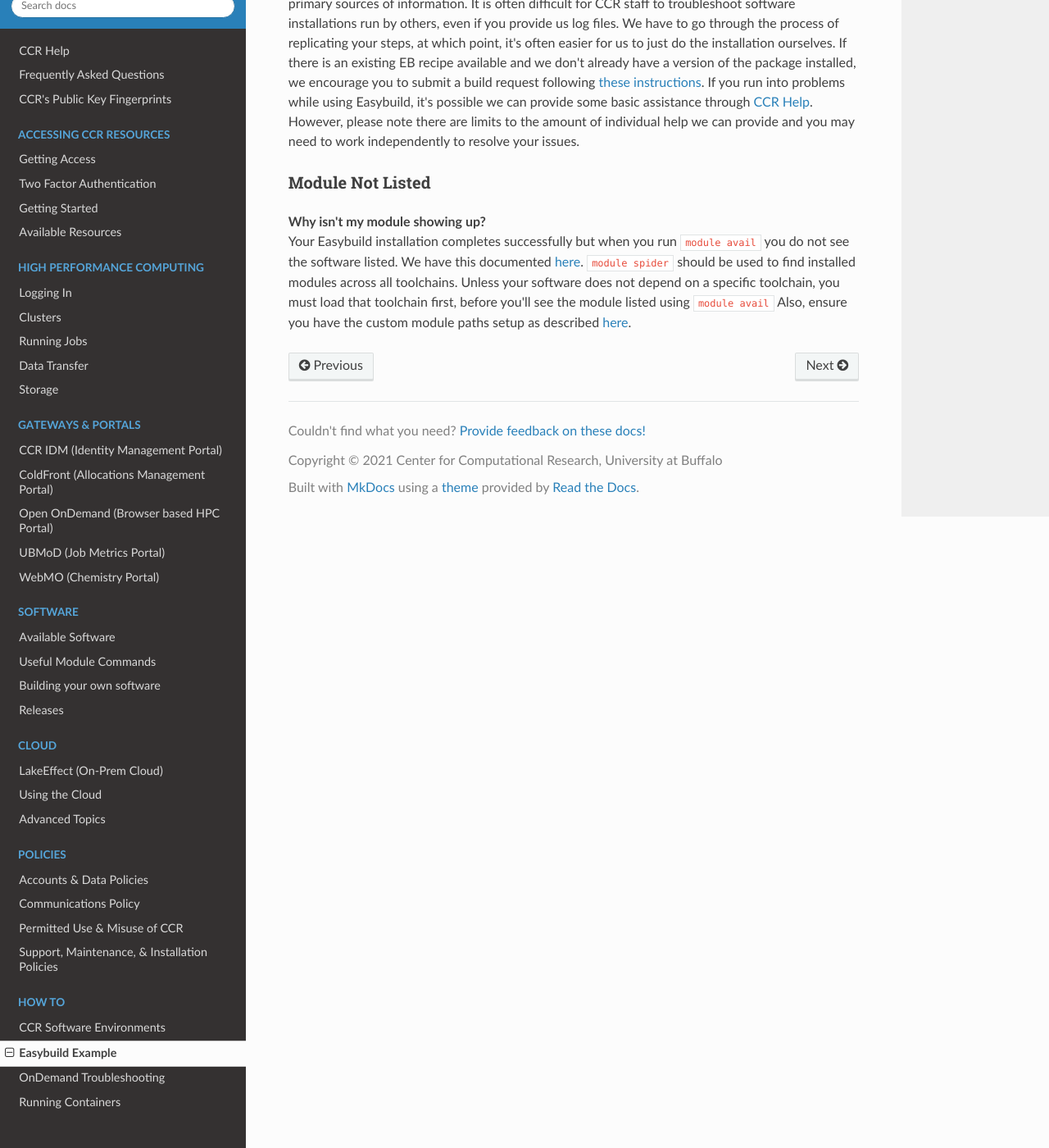
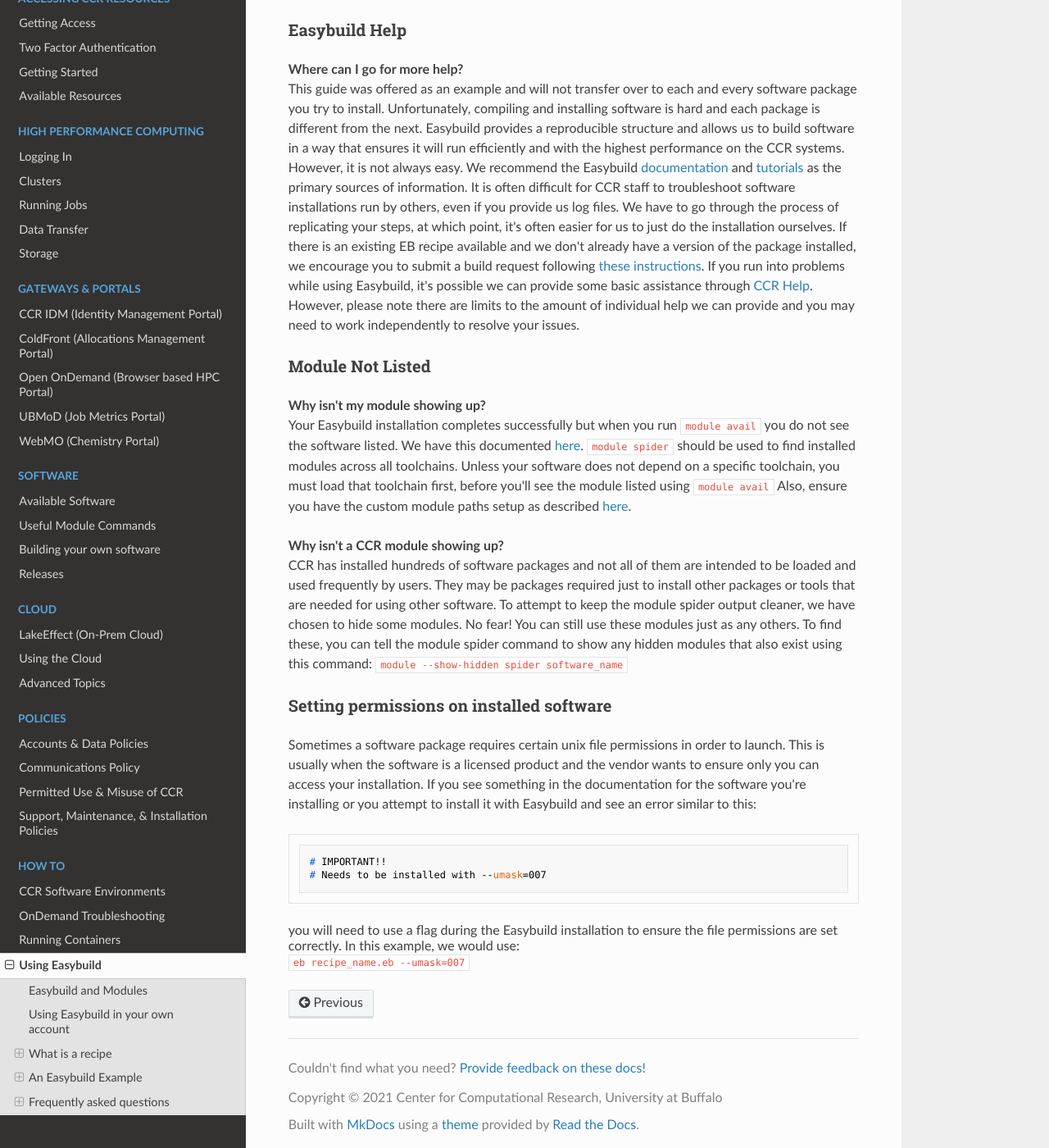
Before and after one commit to ubccr/ccrdocs, an MkDocs documentation site: the page built from pages/howto/easybuild.md, in a window 1280 px wide and 1400 px high, scrolled down 13701 px. Shown: the whole window at 82% size. Built offline with MkDocs 1.6.1, drawn with Linux system fonts in a browser that asks for light colours; nearby versions of some CDN libraries; some of the changed text lies outside the part shown.

Commit message:
additional updates to EB docs

````diff
--- a/mkdocs.yml
+++ b/mkdocs.yml
@@ -77,6 +77,6 @@ nav:
     - Support, Maintenance, & Installation Policies: policies/support.md
   - How To:
     - CCR Software Environments: howto/newenv.md
-    - Easybuild Example: howto/easybuild.md
     - OnDemand Troubleshooting:  howto/ood-trouble.md
     - Running Containers: howto/containerization.md
+    - Using Easybuild: howto/easybuild.md
--- a/pages/howto/easybuild.md
+++ b/pages/howto/easybuild.md
@@ -1,8 +1,10 @@
 ==This document is a work in progress.  The example shown is a simple one and uses the `ccrsoft/2023.01` software release.  It does not address all the possible issues you might run into compiling and installing software.==
+
+# Easybuild
 
 CCR staff utilize the Easybuild framework when installing software and this tool is made available to CCR users to install software themselves.  Easybuild ensures that the compilation and linking that happens during a software installation is done correctly and will work with our systems.  CCR staff do not offer courses on using Easybuild, nor are we able to troubleshoot issues you might run into.  However, there is excellent [documentation](https://docs.easybuild.io/) and [tutorials](https://tutorial.easybuild.io/) provided by Easybuild developers.  We provide this document to provide a bit of context to the Easybuild documentation and provide an example of using Easybuild to install a software package.
 
-# Easybuild and Modules
+## Easybuild and Modules
 
 One of the key features of EasyBuild is that it automatically generates environment modules which can be used to make a software package available in your session. In addition to defining standard Linux environment variables such as `PATH`, `CPATH` and `LIBRARY_PATH`, EasyBuild also defines some environment variables specific to EasyBuild, two of which may be particularly interesting to users:
 
@@ -25,7 +27,7 @@ ccruser@vortex ~:$ cd $EBROOTJAVA
 ccruser@vortex:/cvmfs/soft.ccr.buffalo.edu/versions/2023.01/easybuild/software/Core/java/11.0.16$
 ```
 
-# Using Easybuild in your own account
+## Using Easybuild in your own account
 
 EasyBuild can be used to install software packages in your own account. However, in most cases, it is preferable to ask our technical support to install the software centrally for you. This will ensure that the software package is available on all of our clusters for all users. It will also avoid using up all your quota.  It is often difficult for us to troubleshoot problems when someone else is trying to install software, making it hard to provide support to you.
 
@@ -43,7 +45,7 @@ EasyBuild can be used to install software packages in your own account. However,
 
     When in doubt, please ask [CCR Help](../help.md) for advice.
 
-# What is a recipe
+## What is a recipe
 
 Writing a recipe from scratch will not be discussed here; you can find more about this in the [EasyBuild documentation](https://docs.easybuild.io/). Modifying a recipe for your particular situation is easier, and it is easier still to find a suitable recipe and use it unmodified.
 
@@ -52,7 +54,7 @@ Recipes, also known as EasyConfig files, are text files containing the informati
 `<name>-<version>-<toolchain name>-<toolchain version>.eb`
 where `<name>` is the name of the package, `<version>` is its version, `<toolchain name>` is the name of the toolchain used and `<toolchain version>` is its version. More on toolchains later.
 
-## Installation recipes and logs
+### Installation recipes and logs
 
 EasyBuild keeps a copy of the recipe used to install each software package, as well as a detailed log inside the installation directory. This is accessible in the directory $EBROOT<name>/easybuild. For example, for the `java/11.0.16` module, the installation directory contains, among other things:
 - `$EBROOTJAVA/easybuild/Java-11.0.16.eb`
@@ -60,9 +62,9 @@ EasyBuild keeps a copy of the recipe used to install each software package, as w
 
 During your installation, you will see output indicating where the temporary log files for the build are located.  After completion of the install, the path of the full build log is output by Easybuild.  See more [here](#investigating-logs)
 
-# An Easybuild Example
+## An Easybuild Example
 
-## Easybuild Background
+### Easybuild Background
 
 At CCR, we provide a set of [supported toolchains](../software/releases.md) and users are able to use Easybuild to install software for themselves without administrative privileges.  We provide instructions to get started [here](../software/building.md).  Some packages install quite easily and the `samtools` example provided in our documentation is one of those packages.  However, what happens if you want to install something that CCR doesn't offer, but you're not finding an exact match for a toolchain provided by CCR or the version of the software you want to run?  It's a bit of trial and error, to be honest.  And this is what CCR staff are doing on a daily basis as we work through the [installation requests](../software/building.md#software-build-requests) in our [GitHub repository](https://github.com/ubccr/software-layer/issues).
 
@@ -85,7 +87,7 @@ Intel compilers:
 
 The EasyBuild config repository contains a lot of recipes which may or may not compile with the toolchains CCR provides.  As a reminder, these are the [toolchains](../software/releases.md) CCR supports.  You must use a recipe for a supported toolchain when installing software using Easybuild.  If you try a recipe for an unsupported toolchain, Easybuild will attempt to install that toolchain for you.  You don't want this as it will take up too much disk space, take very long to build, and is highly likely that installation will fail.
 
-## What's in a toolchain
+### What's in a toolchain
 
 Toolchains are a combination of compiler, MPI implementation, CUDA version, and mathematical libraries, which are used to compile the software package. CCR offers toolchains as modules and you can see what is included in a toolchain by looking at the module.  For example, if you load the `foss/2021b` module you'll see it includes:
 ```
@@ -108,7 +110,7 @@ $ export CCR_BUILD_PREFIX=/projects/academic/groupname/easybuild
     The `CCR_BUILD_PREFIX` needs to be set each time you install software.  You're telling Easybuild where to put this particular installation.  [More details](../software/building.md#building-modules-for-your-group)
 
 
-# Example Easybuild Installation
+### Example Easybuild Installation
 
 For this example, we're going to step through the process of building a software package called `aria2`
 
@@ -398,7 +400,7 @@ setenv("EBDEVELARIA2","/projects/academic/groupname/easybuild/2023.01/software/a
 ```
 Congratulations!  You've just built some software!!
 
-## Investigating Logs
+### Investigating Logs
 
 Easybuild does a great job logging everything it does.  You just have to spend time reviewing all these logs.  At the start of the installation, Easybuild will give you the location and name of the log for the entire installation.  This is accessible while the installation is running but is removed at completion time.  The log file is zipped up and stored for future reference (see output shown in the example above):
 
@@ -421,6 +423,9 @@ You can tail these log files during the installation to see how it's progressing
 ### Failed dep
 **Why am I still seeing `failed to determine minimal toolchain for dep`?**
 You've checked all the dependencies for your software and you know that they're already installed with the right versions by CCR (or you did this yourself).  Yet, you're still seeing the error `failed to determine minimal toolchain for dep` when trying to install your software.  Make sure that your EB recipe is formatted correctly.  In the list of dependencies, you must match the name of the dependency with the EB recipe configs exactly.  For example, if your recipe has a dependency for `rust/1.54.0` you will see this is already installed by CCR.  However, the name in the EB recipe must be `Rust` not `rust`.  How can you tell how the name should be spelled?  Look at the Easybuild recipe name for the module and use that spelling.  In this example, the EB recipe for rust is: `Rust-1.54.0-GCCcore-11.2.0.eb`  Also, ensure you're not using a module that is an extension to an existing module in your dependency lists.  [See below](#module-extensions)
+
+Another reason you might see this is because Easybuild can't find the dependency you've already built.  If you've had to modify an Easybuild recipe to build a dependency, that recipe needs to be in a location where the Easybuild installation can find it.  By default, Easybuild is looking in CCR's configuration directories where our recipes are stored.  It will not look in your directory.  To fix this, specify your directory in the Easybuild installation command using the `--robot=` option.  In the above example for building aria2, we would use this and Easybuild would find the recipe for cppunit that we previously built in our home directory:
+`eb aria2-1.36.0-GCCcore-11.2.0.eb --robot=/user/username`
 
 ### Module extensions
 Sometimes you'll see modules listed in the `module spider` output that have an (E) next to them like: `matlab/1.0.2 (E)` Do NOT use these versions in your Easybuild recipes. The (E) refers to the module being an extension of another module. If we used this in our EB recipe then the software we build will also depend on the "parent" module.
@@ -452,3 +457,15 @@ This guide was offered as an example and will not transfer over to each and ever
 ### Module Not Listed
 **Why isn't my module showing up?**
 Your Easybuild installation completes successfully but when you run `module avail` you do not see the software listed.  We have this documented [here](../software/modules.md#hierarchical-modules).  `module spider` should be used to find installed modules across all toolchains.  Unless your software does not depend on a specific toolchain, you must load that toolchain first, before you'll see the module listed using `module avail`  Also, ensure you have the custom module paths setup as described [here](../software/building.md#building-modules-for-your-group).
+
+**Why isn't a CCR module showing up?**
+CCR has installed hundreds of software packages and not all of them are intended to be loaded and used frequently by users.  They may be packages required just to install other packages or tools that are needed for using other software.  To attempt to keep the module spider output cleaner, we have chosen to hide some modules.  No fear!  You can still use these modules just as any others.  To find these, you can tell the module spider command to show any hidden modules that also exist using this command:  `module --show-hidden spider software_name`
+
+### Setting permissions on installed software
+Sometimes a software package requires certain unix file permissions in order to launch.  This is usually when the software is a licensed product and the vendor wants to ensure only you can access your installation.  If you see something in the documentation for the software you're installing or you attempt to install it with Easybuild and see an error similar to this:
+```
+# IMPORTANT!!
+# Needs to be installed with --umask=007
+```
+you will need to use a flag during the Easybuild installation to ensure the file permissions are set correctly.  In this example, we would use:
+`eb recipe_name.eb --umask=007`
````
